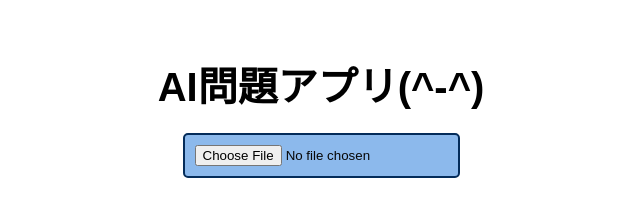
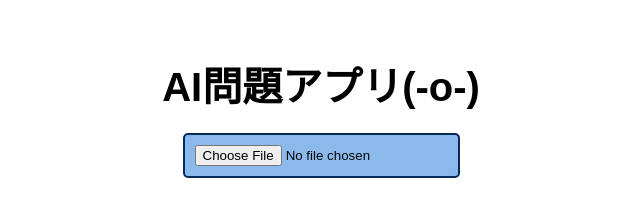
Before and after one commit to yumesuke0705/AI-Quiz.github.io, an Electron app: page index.html in a window 800 px wide. Shown: the whole page, without its empty margins (79-719 px from the left). Drawn offline with Linux system fonts and the light colour scheme.

Commit message:
本文のタイトル変更

```diff
--- a/index.html
+++ b/index.html
@@ -103,7 +103,7 @@
   </style>
 </head>
 <body>
-  <h1>AI問題アプリ(^-^)</h1>
+  <h1>AI問題アプリ(-o-)</h1>
   <input type="file" id="fileInput" />
   <div id="quizContainer"></div>
   <script src="renderer.js"></script>
```
